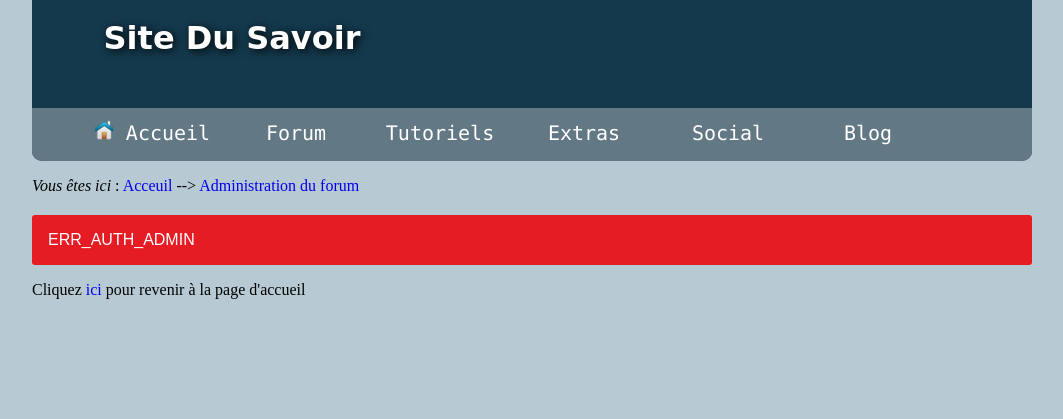
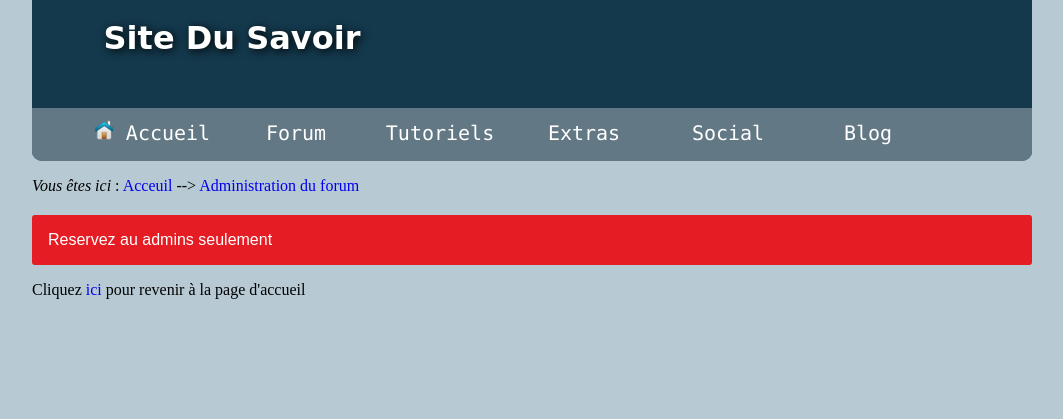
Before and after one commit to malnuxstarck/Sitedusavoir, a PHP site: page /admin/index.php in a window 1280 px wide. Shown: the top 419 px of the page, without its empty margins (108-1171 px from the left). Run offline with PHP 8.4, Linux system fonts and the light colour scheme; some libraries are stand-ins or nearby versions.

Commit message:
Ajout d'une constante et amenagement du readme

```diff
--- a/includes/constantes.php
+++ b/includes/constantes.php
@@ -6,6 +6,7 @@ define('MODO',3);
 define('ADMIN',4);
 define('ERR_IS_CO', 'Vous ne pouvez pas acceder a cette partie si vous n\'etes pas connecter');
 define('ERR_IS_NOT_CO', 'Vous ne pouvez pas acceder a cette partie si vous n\'etes connecter');
+define('ERR_AUTH_ADMIN','Reservez au admins seulement');
 
 
 
```
Also changed, not shown: README.md.
